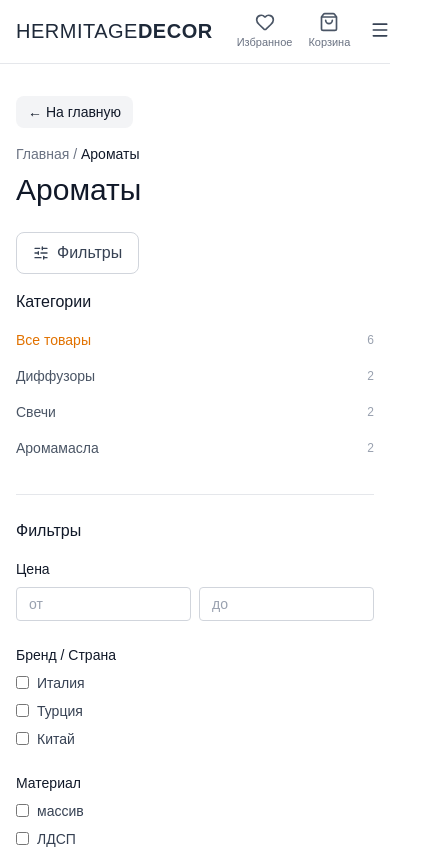
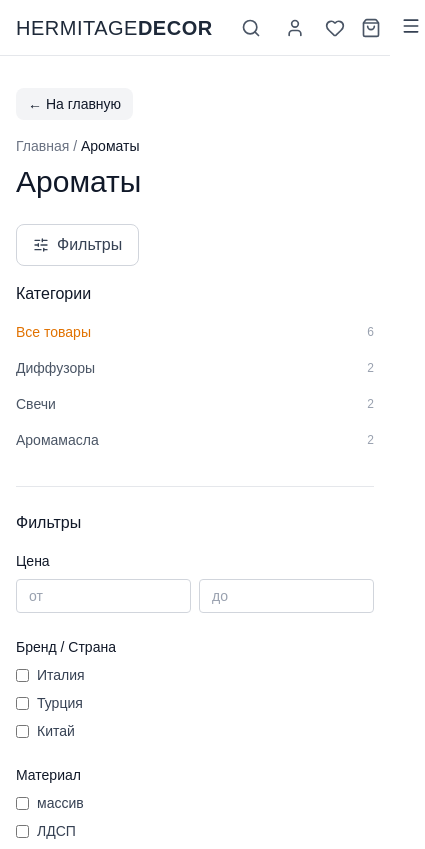
Before and after one commit to Rustam150/-hermitage-decor, a Next.js app: page /catalog/aromaty in a window 390 px wide. Shown: the top 849 px of the page, 425 px wide, since content can reach past the window. Built offline with nearby package versions, Linux system fonts and the light colour scheme.

Commit message:
Fix Header component: add Search import and responsive icons

```diff
--- a/components/Header.tsx
+++ b/components/Header.tsx
@@ -23,6 +23,7 @@ export default function Header() {
             </span>
           </Link>
 
+          {/* Поиск — только на десктопе */}
           <form action="/search" method="GET" className="hidden md:flex flex-1 max-w-2xl">
             <div className="relative w-full">
               <input
@@ -37,31 +38,46 @@ export default function Header() {
             </div>
           </form>
 
+          {/* Иконки */}
           <div className="flex items-center gap-4 shrink-0">
+            {/* Поиск на мобилке — иконка */}
+            <button className="md:hidden p-1">
+              <Search className="w-5 h-5 text-gray-600" />
+            </button>
+
+            {/* Профиль: десктоп с подписью, мобилка только иконка */}
             <Link href={user ? "/account" : "/login"} className="hidden md:flex flex-col items-center group">
               <User className="w-5 h-5 text-gray-600 group-hover:text-amber-600 transition" />
               <span className="text-[11px] text-gray-500 group-hover:text-amber-600 mt-0.5">
                 {user ? "Профиль" : "Войти"}
               </span>
             </Link>
+            <Link href={user ? "/account" : "/login"} className="md:hidden p-1">
+              <User className="w-5 h-5 text-gray-600" />
+            </Link>
+
+            {/* Избранное */}
             <Link href="/favorites" className="relative flex flex-col items-center group">
               <Heart className="w-5 h-5 text-gray-600 group-hover:text-amber-600 transition" />
-              <span className="text-[11px] text-gray-500 group-hover:text-amber-600 mt-0.5">Избранное</span>
+              <span className="hidden md:block text-[11px] text-gray-500 group-hover:text-amber-600 mt-0.5">Избранное</span>
               {totalFavorites > 0 && (
                 <span className="absolute -top-1 -right-2 bg-amber-500 text-white text-[10px] rounded-full w-4 h-4 flex items-center justify-center">
                   {totalFavorites}
                 </span>
               )}
             </Link>
+
+            {/* Корзина */}
             <Link href="/cart" className="relative flex flex-col items-center group">
               <ShoppingBag className="w-5 h-5 text-gray-600 group-hover:text-amber-600 transition" />
-              <span className="text-[11px] text-gray-500 group-hover:text-amber-600 mt-0.5">Корзина</span>
+              <span className="hidden md:block text-[11px] text-gray-500 group-hover:text-amber-600 mt-0.5">Корзина</span>
               {totalItems > 0 && (
                 <span className="absolute -top-1 -right-2 bg-amber-500 text-white text-[10px] rounded-full w-4 h-4 flex items-center justify-center">
                   {totalItems}
                 </span>
               )}
             </Link>
+
             {/* Бургер-меню для мобилки */}
             <div className="md:hidden">
               <MobileMenu />
@@ -78,7 +94,6 @@ export default function Header() {
             <button className="hover:text-amber-600 transition">Комнаты</button>
             <div className="absolute left-0 top-full mt-1 w-[650px] bg-white shadow-xl rounded-xl border border-gray-100 opacity-0 invisible group-hover:opacity-100 group-hover:visible transition-all duration-200 z-50">
               <div className="grid grid-cols-2 md:grid-cols-4 gap-6 p-6">
-
                 {/* Спальня */}
                 <div>
                   <h4 className="font-semibold text-gray-900 mb-2">Спальня</h4>
@@ -125,7 +140,6 @@ export default function Header() {
                     <li><Link href="/catalog/stolovaya?type=bufety" className="text-gray-600 hover:text-amber-600 block">Буфеты</Link></li>
                   </ul>
                 </div>
-
               </div>
             </div>
           </div>
```
